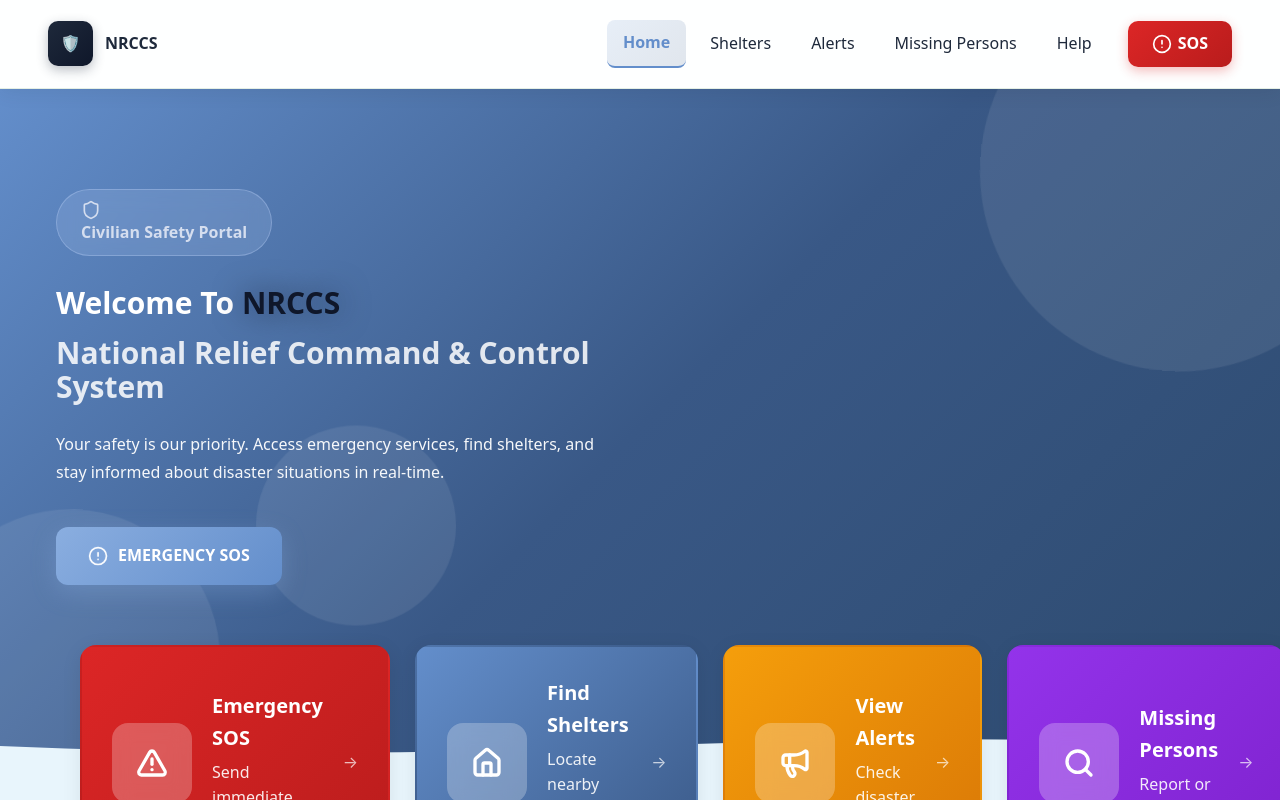
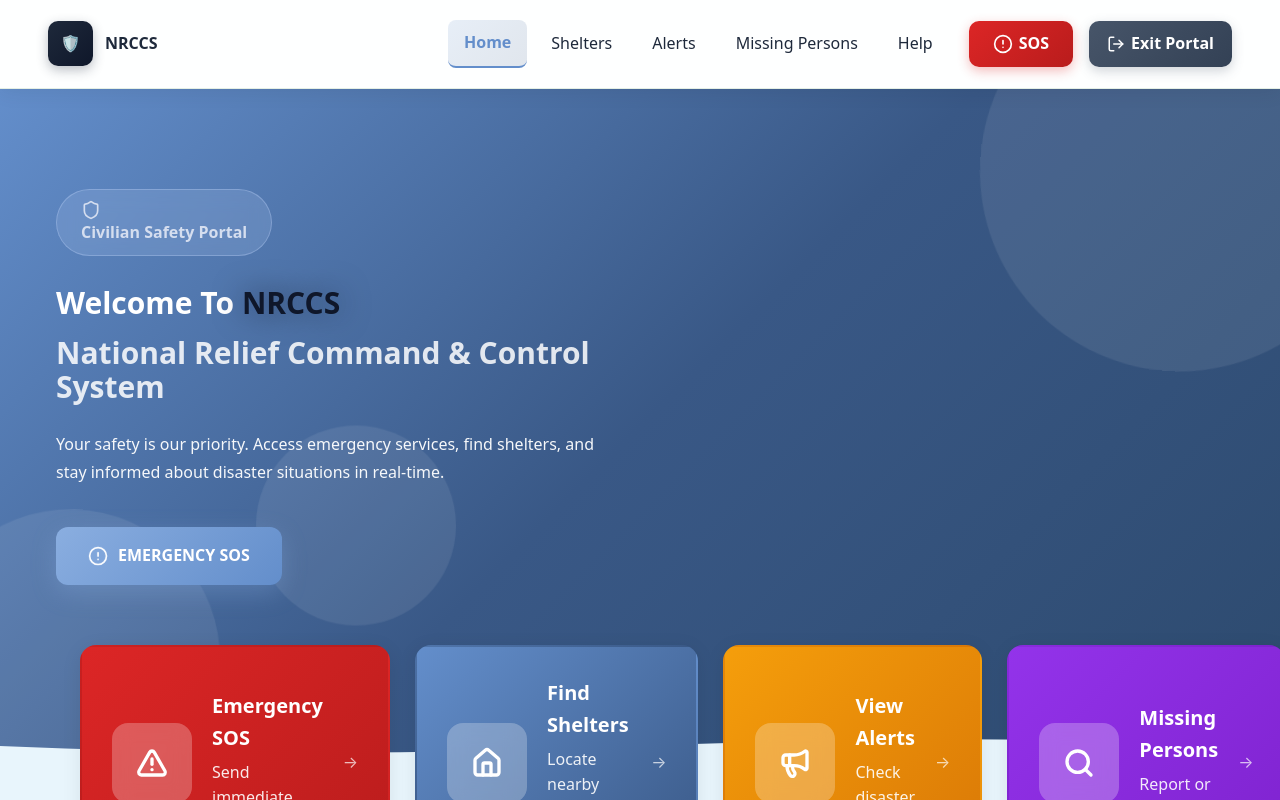
Before and after one commit to markeet04/NRCCS-National-Relief-Command-Control-System-, a React app in the folder frontend/: page /civilian in a window 1280 px wide. Shown: the top 800 px of the page. Built offline with nearby package versions, Linux system fonts and the light colour scheme; no server answers; the HTML template or start-up script is replaced by a standard one.

Commit message:
navigation

```diff
--- a/frontend/src/shared/components/layout/CivilianLayout/CivilianLayout.jsx
+++ b/frontend/src/shared/components/layout/CivilianLayout/CivilianLayout.jsx
@@ -1,10 +1,11 @@
 import { useState } from 'react';
-import { Link, useLocation } from 'react-router-dom';
-import { X, AlertCircle } from 'lucide-react';
+import { Link, useLocation, useNavigate } from 'react-router-dom';
+import { X, AlertCircle, LogOut } from 'lucide-react';
 import './civilian-layout.css';
 
 const CivilianLayout = ({ children }) => {
   const location = useLocation();
+  const navigate = useNavigate();
   const [isMobileMenuOpen, setIsMobileMenuOpen] = useState(false);
 
   const navLinks = [
@@ -64,9 +65,8 @@ const CivilianLayout = ({ children }) => {
                 <li key={link.path}>
                   <Link
                     to={link.path}
-                    className={`civilian-nav-link ${
-                      isActive(link.path, link.exact) ? 'active' : ''
-                    }`}
+                    className={`civilian-nav-link ${isActive(link.path, link.exact) ? 'active' : ''
+                      }`}
                     onClick={handleLinkClick}
                   >
                     {link.label}
@@ -80,6 +80,15 @@ const CivilianLayout = ({ children }) => {
                   </span>
                   <span>SOS</span>
                 </Link>
+              </li>
+              <li>
+                <button
+                  className="civilian-nav-exit"
+                  onClick={() => { handleLinkClick(); navigate('/'); }}
+                >
+                  <LogOut size={18} />
+                  <span>Exit Portal</span>
+                </button>
               </li>
             </ul>
           </div>
--- a/frontend/src/shared/components/layout/CivilianLayout/civilian-layout.css
+++ b/frontend/src/shared/components/layout/CivilianLayout/civilian-layout.css
@@ -144,9 +144,12 @@
 }
 
 @keyframes pulse {
-  0%, 100% {
+
+  0%,
+  100% {
     transform: scale(1);
   }
+
   50% {
     transform: scale(1.15);
   }
@@ -156,6 +159,30 @@
   background: linear-gradient(135deg, #b91c1c 0%, #991b1b 100%);
   transform: translateY(-2px);
   box-shadow: 0 6px 20px rgba(220, 38, 38, 0.45);
+}
+
+/* Exit Portal Button */
+.civilian-scope .civilian-nav-exit {
+  background: linear-gradient(135deg, #475569 0%, #334155 100%);
+  color: white;
+  padding: 10px 18px;
+  border-radius: 10px;
+  font-weight: 600;
+  font-size: 0.9rem;
+  border: none;
+  cursor: pointer;
+  transition: all 0.25s ease;
+  box-shadow: 0 4px 12px rgba(71, 85, 105, 0.25);
+  white-space: nowrap;
+  display: flex;
+  align-items: center;
+  gap: 6px;
+}
+
+.civilian-scope .civilian-nav-exit:hover {
+  background: linear-gradient(135deg, #334155 0%, #1e293b 100%);
+  transform: translateY(-2px);
+  box-shadow: 0 6px 16px rgba(71, 85, 105, 0.4);
 }
 
 /* ========================================
@@ -217,6 +244,7 @@
   from {
     opacity: 0;
   }
+
   to {
     opacity: 1;
   }
@@ -472,6 +500,13 @@
     width: calc(100% - 56px);
     font-size: 1rem;
   }
+
+  .civilian-scope .civilian-nav-exit {
+    margin: 8px 28px 20px;
+    width: calc(100% - 56px);
+    font-size: 0.95rem;
+    justify-content: center;
+  }
 }
 
 /* Desktop (>1024px) - Full Horizontal Nav */
@@ -537,6 +572,13 @@
     padding: 10px 24px;
   }
 
+  .civilian-scope .civilian-nav-exit {
+    margin: 0;
+    margin-left: 8px;
+    width: auto;
+    padding: 10px 18px;
+  }
+
   .civilian-scope .civilian-footer {
     padding: 50px 40px 30px;
   }
```
